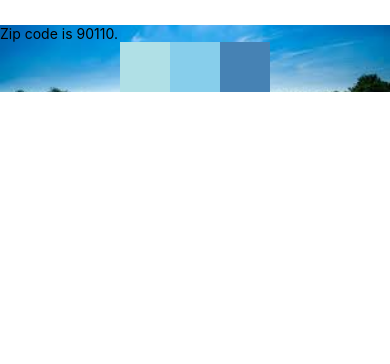
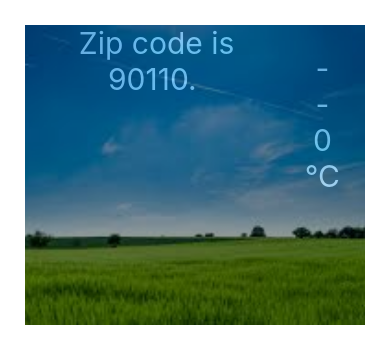
Before and after one commit to ApiwanaSuwannapoom/wt-app, a React Native app: screen / in a window 390 px wide. Shown: the top 364 px of the page. Built offline with nearby package versions, Linux system fonts and the light colour scheme.

Commit message:
Flex Box 2

```diff
--- a/App.js
+++ b/App.js
@@ -8,7 +8,9 @@ export default class App extends React.Component {
  render() {
  return (
 
-    < Weather zipCode="90110"/>
+    < Weather
+      zipCode="90110"
+    />
 
 
  );
--- a/components/Forecast.js
+++ b/components/Forecast.js
@@ -4,22 +4,28 @@ import { StyleSheet, Text, View } from 'react-native';
 export default class Forecast extends React.Component{
     render(){
         return(
-            <View style={{
-                flex: 1,
-                flexDirection: 'row',
-                justifyContent: 'center',
-                alignItems: 'flex-end'
-              }}>
-                  <View style={{width: 50, height: 50, backgroundColor: 'powderblue'}} />
-                  <View style={{width: 50, height: 50, backgroundColor: 'skyblue'}} />
-                  <View style={{width: 50, height: 50, backgroundColor: 'steelblue'}} />
+            <View style={styles.container}>
+            <Text style={styles.red}>{this.props.main}</Text>
+            <Text style={styles.red}>{this.props.description}</Text>
+            <Text style={styles.red}>{this.props.temp}</Text>
+            <Text style={styles.red}>°C</Text>
+
               </View>
         );
     }
 }
 const styles = StyleSheet.create({
     container: {
-        paddingTop: 25
+        paddingTop: 25 ,
+        paddingRight: 25 ,
+        paddingLeft: 25,
+
+    },
+    red : {
+
+        color: 'white',
+        textAlign: 'center',
+        fontSize: 30,
     },
     backdrop: {width: '100%', height: '100%'},
   });
--- a/components/Weather.js
+++ b/components/Weather.js
@@ -14,17 +14,52 @@ export default class Weather extends React.Component {
     render() {
         return (
         <View style={styles.container}>
+
         <ImageBackground source={require('../bg.jpg')} style={styles.backdrop}>
-        <Text>Zip code is {this.props.zipCode}.</Text>
 
-        <Forecast {...this.state.forecast} />
+
+        <View style={styles.layout }>
+
+         <Text    style={styles.red } > Zip code is {this.props.zipCode}.</Text>
+         <Forecast {...this.state.forecast} />
+        </View>
         </ImageBackground>
-        </View>
+
+
+
+      </View>
 
         );
         }
        }
    const styles = StyleSheet.create({
-    container: { paddingTop: 25 },
-    backdrop: { width: '100%', height: '100%'},
+    container: {
+        paddingTop: 25,
+        paddingRight: 25,
+        paddingLeft: 25,
+
+
+     },
+     layout: {
+
+        flexDirection:'row',
+
+        justifyContent:'space-between',
+        height: 300,  opacity: 0.4,
+        backgroundColor: 'black',
+
+
+     },
+    red : {
+
+
+        color: 'white',
+        textAlign: 'center',
+        fontSize: 30,
+
+    },
+    backdrop: { width: '100%',
+    height: '100%',
+
+   },
    });
```
